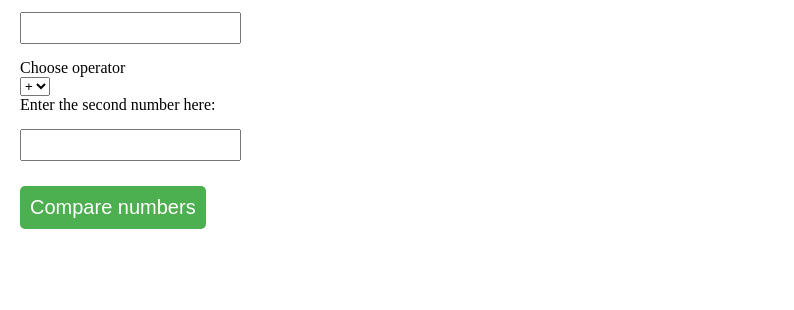
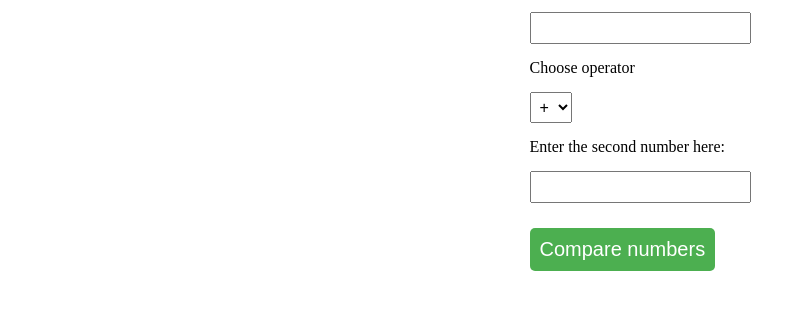
Before and after one commit to lucastenani/JavaScript-Coding-Challenges, a plain HTML site: page 1_FUNDAMENTALS/calculator/index.html in a window 1280 px wide. Shown: the part 148-458 px from the top of the page, without its empty margins (0-794 px from the left). Drawn offline with Linux system fonts and the light colour scheme.

Commit message:
Centralizing applications

```diff
--- a/1_FUNDAMENTALS/global.css
+++ b/1_FUNDAMENTALS/global.css
@@ -2,6 +2,11 @@
   margin: 0;
   padding: 0;
   box-sizing: border-box;
+}
+
+body {
+  display: flex;
+  justify-content: center;
 }
 
 main {
@@ -16,7 +21,8 @@ h1 {
   margin-bottom: 10px;
 }
 
-input {
+input,
+select {
   padding: 5px;
   font-size: 16px;
   margin: 15px 0;
```
